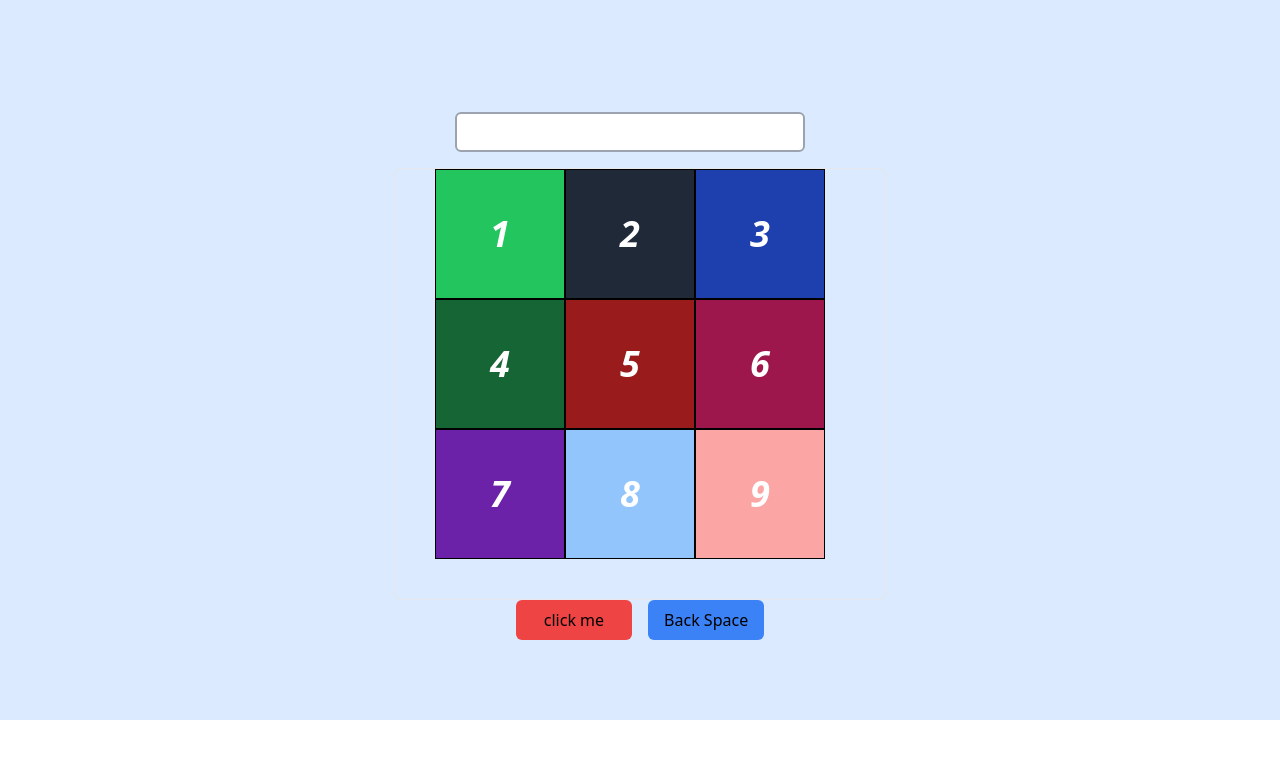
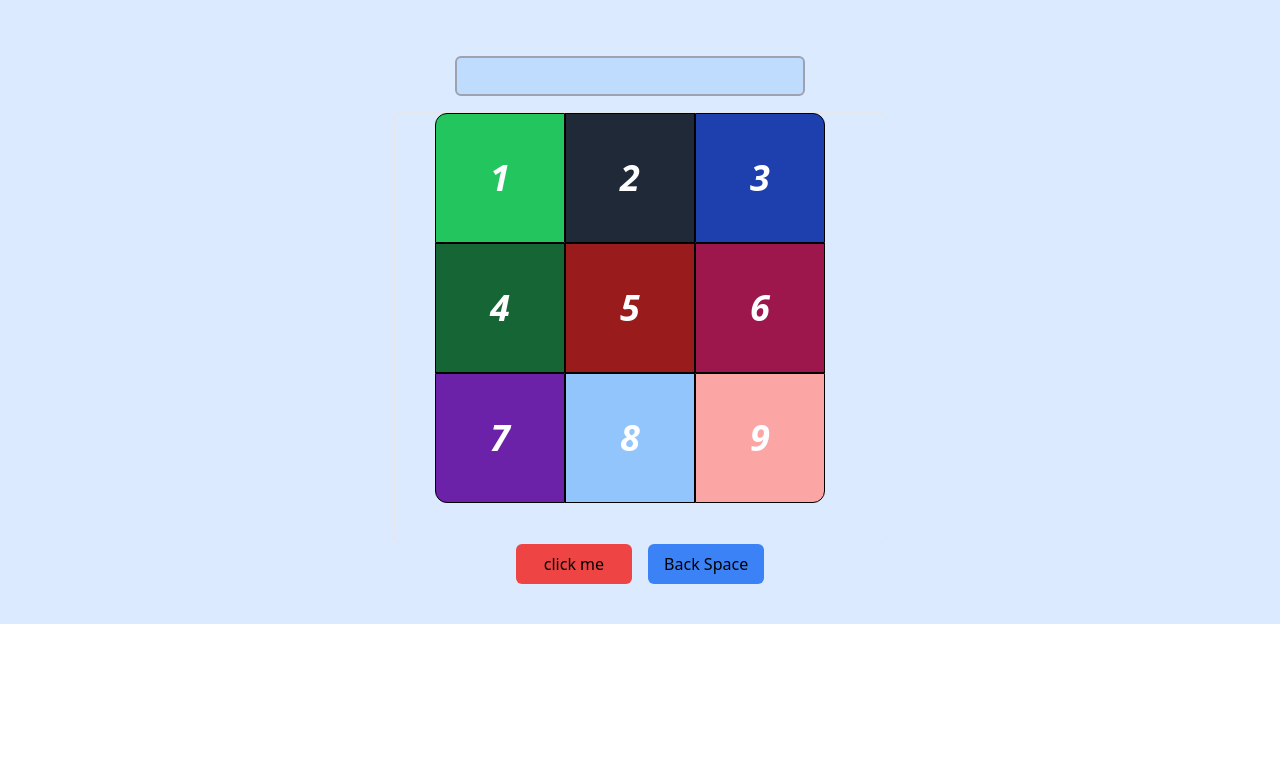
Before and after one commit to sahil-khan-s/practise-task, a plain HTML site: page index.html in a window 1280 px wide. Drawn offline with nearby package versions, Linux system fonts and the light colour scheme.

```diff
--- a/index.html
+++ b/index.html
@@ -9,16 +9,16 @@
 </head>
 
 <body>
-    <div class="pt-28 pb-20  w-full bg-blue-100">
+    <div class="pt-14 pb-10  w-full bg-blue-100">
 
-                <div class="flex justify-center pb-4 h-14 pr-5">
-                    <input id="number_input"  maxlength = "4" type="search" size="=4" id="myText" class="border-2  border-gray-400 rounded-md  w-[350px]" type="text"  value="">
+                <div class="flex justify-center pb-4 h-14 pr-5 ">
+                    <input id="number_input"  maxlength = "4" type="search" size="=4" id="myText" class="border-2  text-2xl text-red-700 bg-blue-200 border-gray-400 rounded-md  w-[350px]" type="text"  value="">
                 </div>
 
         <div id="box-container" class=" container flex flex-wrap w-[492px] mx-auto rounded-md border pt-0 p-10">
 
 
-            <button   id='btn' value='1' class=" italic font-bold box-1 box
+            <button   id='btn' value='1' class="rounded-tl-xl italic font-bold box-1 box
                 bg-green-500 h-[130px] w-[130px] text-white text-4xl border
                 border-black flex flex justify-center items-center">
                 1
@@ -28,7 +28,7 @@
                 border-black flex flex justify-center items-center">
                 2
             </button>
-            <button id='btn3'  value='3' class=" italic font-bold box-1 box
+            <button id='btn3'  value='3' class="rounded-tr-xl italic font-bold box-1 box
                 bg-blue-800 h-[130px] w-[130px] text-white text-4xl border
                 border-black flex flex justify-center items-center">
                 3
@@ -48,7 +48,7 @@
                 border-black flex flex justify-center items-center">
                 6
             </button>
-            <button  id='btn7' value='7' class=" italic font-bold box-1 box
+            <button  id='btn7' value='7' class="rounded-bl-xl italic font-bold box-1 box
                 bg-purple-800 h-[130px] w-[130px] text-white text-4xl border
                 border-black flex flex justify-center items-center">
                 7
@@ -58,7 +58,7 @@
                 border-black flex flex justify-center items-center">
                 8
             </button>
-            <button  id='btn9'  value='9' class=" italic font-bold box-1 box
+            <button  id='btn9'  value='9' class="rounded-br-xl italic font-bold box-1 box
                 bg-red-300 h-[130px] w-[130px] text-white text-4xl border
                 border-black flex flex justify-center items-center">
                 9
--- a/index.js
+++ b/index.js
@@ -14,20 +14,17 @@ Array.from(boxes).forEach((box)=>{
 
     })
 
-
         //    code for checking the pin
-
     function myFunction() {
       if(string.length == 4 && string=="1994"){
                         alert('Your password is correct')
                     } else if(string.length == 4  && string!=="1994"){
                      alert("Oops Wrong Password")
+                        } else if(string.length>4) {
+                            alert("you are not Allowed to enter More than 4 digit")
                         }
       }
-
-
     //   code for backspace
-
       function delete_num() {
         var input, num;
         input = document.getElementById('number_input');
```
